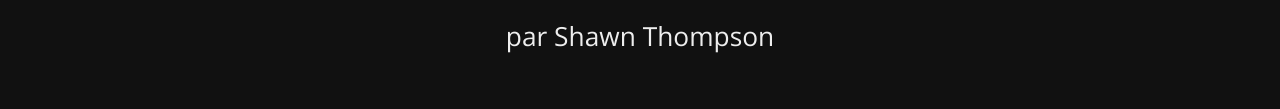
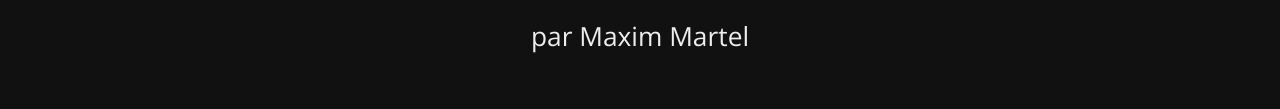
Before and after one commit to JuliannaR/web-standards-presentation, a plain HTML site: page index-fr.html in a window 1280 px wide. Shown: the part 444-553 px from the top of the page. Drawn offline with nearby package versions, Linux system fonts and the light colour scheme.

Commit message:
Update index-fr.html

```diff
--- a/index-fr.html
+++ b/index-fr.html
@@ -32,7 +32,7 @@
 				<!-- SLIDE -->
 				<section>
 					<h2>Centre d’expertise des normes Web (CENW)</h2>
-					<p>par Shawn Thompson</p>
+					<p>par Maxim Martel</p>
 
 				</section>
 
```
